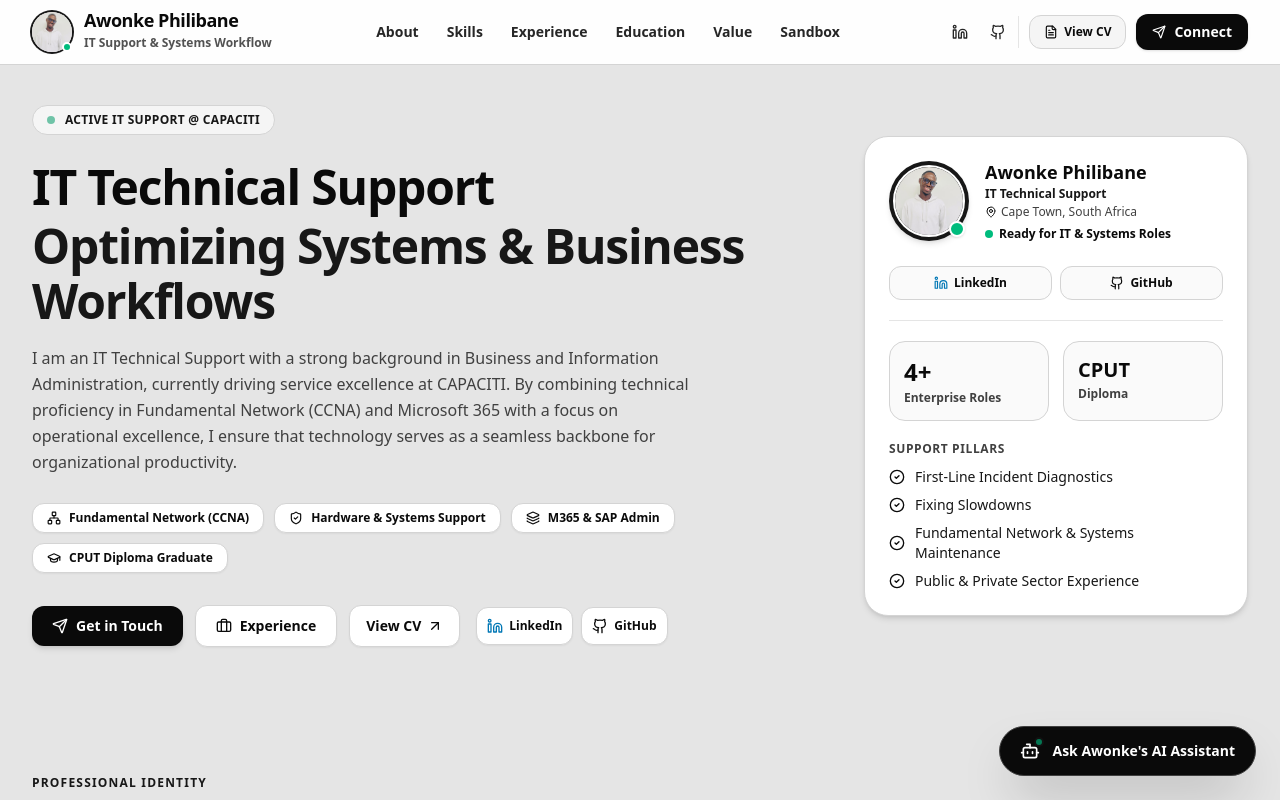
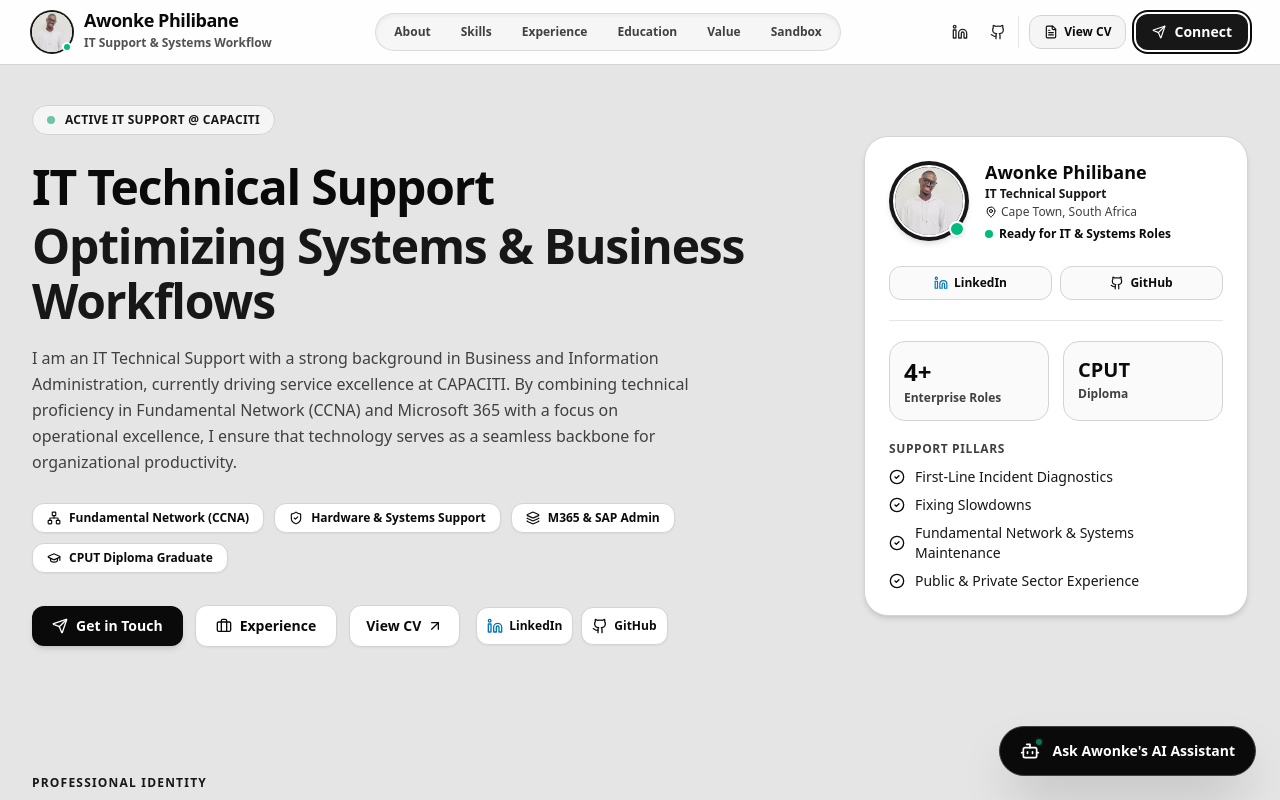
Before and after one commit to AwonkeP/Digital-Profile, a React (Vite) app: page / in a window 1280 px wide. Shown: the top 800 px of the page. Built offline with nearby package versions, Linux system fonts and the light colour scheme.

Commit message:
refactor: optimize server config and enhance navbar
- Streamline server environment detection and path resolution.
- Add active section tracking and Framer Motion support to the navbar.

```diff
--- a/server.ts
+++ b/server.ts
@@ -1,14 +1,10 @@
 import express from "express";
 import path from "path";
-import { fileURLToPath } from "url";
 import { createServer as createViteServer } from "vite";
 import { GoogleGenAI } from "@google/genai";
 import dotenv from "dotenv";
 
 dotenv.config();
-
-const __filename = fileURLToPath(import.meta.url);
-const __dirname = path.dirname(__filename);
 
 const PORT = 3000;
 
@@ -205,7 +201,8 @@ async function startServer() {
   });
 
   // Handle Vite in dev or static files in production
-  if (process.env.NODE_ENV !== "production") {
+  const isProduction = process.env.NODE_ENV === "production" || (process.argv[1] && process.argv[1].includes("dist"));
+  if (!isProduction) {
     const vite = await createViteServer({
       server: { middlewareMode: true },
       appType: "spa",
@@ -213,9 +210,10 @@ async function startServer() {
     app.use(vite.middlewares);
   } else {
     const distPath = path.join(process.cwd(), "dist");
+    const indexPath = path.join(distPath, "index.html");
     app.use(express.static(distPath));
     app.get("*", (req, res) => {
-      res.sendFile(path.join(distPath, "index.html"));
+      res.sendFile(indexPath);
     });
   }
 
--- a/src/components/Navbar.tsx
+++ b/src/components/Navbar.tsx
@@ -1,5 +1,6 @@
-import React, { useState } from 'react';
-import { Moon, Sun, Menu, X, Send, Award, FileText, Linkedin, Github } from 'lucide-react';
+import React, { useState, useEffect } from 'react';
+import { Menu, X, Send, FileText, Linkedin, Github } from 'lucide-react';
+import { motion } from 'motion/react';
 import { PROFILE_INFO } from '../data';
 
 interface NavbarProps {
@@ -8,22 +9,102 @@ interface NavbarProps {
   onOpenResume: () => void;
 }
 
-export const Navbar: React.FC<NavbarProps> = ({ darkMode, setDarkMode, onOpenResume }) => {
+export const Navbar: React.FC<NavbarProps> = ({ onOpenResume }) => {
   const [mobileMenuOpen, setMobileMenuOpen] = useState(false);
+  const [activeSection, setActiveSection] = useState<string>('about');
 
   const navLinks = [
-    { label: 'About', href: '#about' },
-    { label: 'Skills', href: '#skills' },
-    { label: 'Experience', href: '#experience' },
-    { label: 'Education', href: '#education' },
-    { label: 'Value', href: '#value' },
-    { label: 'Sandbox', href: '#simulator' },
+    { id: 'about', label: 'About', href: '#about' },
+    { id: 'skills', label: 'Skills', href: '#skills' },
+    { id: 'experience', label: 'Experience', href: '#experience' },
+    { id: 'education', label: 'Education', href: '#education' },
+    { id: 'value', label: 'Value', href: '#value' },
+    { id: 'simulator', label: 'Sandbox', href: '#simulator' },
   ];
+
+  useEffect(() => {
+    const sectionIds = ['about', 'skills', 'experience', 'education', 'value', 'simulator', 'contact'];
+
+    // Read initial hash from URL if present
+    const currentHash = window.location.hash.replace('#', '');
+    if (currentHash && sectionIds.includes(currentHash)) {
+      setActiveSection(currentHash);
+    }
+
+    const handleScroll = () => {
+      const scrollY = window.scrollY;
+      const windowHeight = window.innerHeight;
+      const documentHeight = document.documentElement.scrollHeight;
+
+      // Bottom of page activates the last section or contact
+      if (scrollY + windowHeight >= documentHeight - 60) {
+        setActiveSection('contact');
+        return;
+      }
+
+      // Check sections from top to bottom
+      const triggerPoint = scrollY + 160;
+
+      let current = '';
+      for (const id of sectionIds) {
+        const el = document.getElementById(id);
+        if (el) {
+          const top = el.offsetTop;
+          const height = el.offsetHeight;
+          if (triggerPoint >= top && triggerPoint < top + height) {
+            current = id;
+            break;
+          }
+        }
+      }
+
+      if (current) {
+        setActiveSection(current);
+      } else if (scrollY < 180) {
+        setActiveSection('about');
+      }
+    };
+
+    window.addEventListener('scroll', handleScroll, { passive: true });
+    handleScroll();
+
+    return () => window.removeEventListener('scroll', handleScroll);
+  }, []);
+
+  const handleNavClick = (e: React.MouseEvent<HTMLAnchorElement>, href: string, sectionId: string) => {
+    e.preventDefault();
+    setActiveSection(sectionId);
+    setMobileMenuOpen(false);
+
+    if (sectionId === 'hero') {
+      window.scrollTo({ top: 0, behavior: 'smooth' });
+      window.history.pushState(null, '', '#hero');
+      return;
+    }
+
+    const targetElement = document.getElementById(sectionId);
+    if (targetElement) {
+      const headerOffset = 76;
+      const elementPosition = targetElement.getBoundingClientRect().top;
+      const offsetPosition = elementPosition + window.pageYOffset - headerOffset;
+
+      window.scrollTo({
+        top: offsetPosition,
+        behavior: 'smooth',
+      });
+
+      window.history.pushState(null, '', href);
+    }
+  };
 
   return (
     <header className="sticky top-0 z-40 bg-white/95 backdrop-blur-md border-b border-neutral-300 transition-colors">
       <div className="max-w-7xl mx-auto px-4 sm:px-6 lg:px-8 h-16 flex items-center justify-between">
-        <a href="#hero" className="flex items-center gap-3 group">
+        <a
+          href="#hero"
+          onClick={(e) => handleNavClick(e, '#hero', 'hero')}
+          className="flex items-center gap-3 group"
+        >
           <div className="relative">
             <img
               id="navbar-profile-avatar"
@@ -44,17 +125,41 @@ export const Navbar: React.FC<NavbarProps> = ({ darkMode, setDarkMode, onOpenRes
           </div>
         </a>
 
-        {/* Desktop Navigation */}
-        <nav className="hidden md:flex items-center gap-7 font-bold text-sm text-neutral-800">
-          {navLinks.map((link) => (
+        {/* Desktop Navigation with Visible Active Tab Indicator */}
+        <nav
+          id="desktop-main-navigation"
+          aria-label="Main Navigation"
+          className="hidden md:flex items-center p-1 bg-neutral-100/90 border border-neutral-300/80 rounded-full shadow-inner gap-0.5"
+        >
+          {navLinks.map((link) => {
+            const isActive = activeSection === link.id;
+            return (
               <a
                 key={link.label}
+                id={`nav-tab-${link.id}`}
                 href={link.href}
-              className="hover:text-neutral-950 hover:underline underline-offset-4 transition-colors"
+                onClick={(e) => handleNavClick(e, link.href, link.id)}
+                aria-current={isActive ? 'page' : undefined}
+                className={`relative px-3.5 py-1.5 rounded-full text-xs font-bold transition-colors z-10 flex items-center gap-1.5 whitespace-nowrap ${
+                  isActive
+                    ? 'text-white'
+                    : 'text-neutral-700 hover:text-neutral-950 hover:bg-neutral-200/60'
+                }`}
               >
-              {link.label}
+                {isActive && (
+                  <motion.span
+                    layoutId="activeNavTabIndicator"
+                    className="absolute inset-0 bg-neutral-950 rounded-full shadow-sm -z-10"
+                    transition={{ type: 'spring', stiffness: 400, damping: 30 }}
+                  />
+                )}
+                {isActive && (
+                  <span className="w-1.5 h-1.5 rounded-full bg-emerald-400 animate-pulse" />
+                )}
+                <span>{link.label}</span>
               </a>
-          ))}
+            );
+          })}
         </nav>
 
         <div className="flex items-center gap-2 sm:gap-2.5">
@@ -97,7 +202,12 @@ export const Navbar: React.FC<NavbarProps> = ({ darkMode, setDarkMode, onOpenRes
           <a
             id="nav-connect-btn"
             href="#contact"
-            className="hidden sm:inline-flex items-center gap-2 bg-neutral-950 hover:bg-neutral-800 text-white px-4 py-2 rounded-xl font-bold text-sm shadow-sm transition-all"
+            onClick={(e) => handleNavClick(e, '#contact', 'contact')}
+            className={`hidden sm:inline-flex items-center gap-2 px-4 py-2 rounded-xl font-bold text-sm shadow-sm transition-all ${
+              activeSection === 'contact'
+                ? 'bg-neutral-900 text-white ring-2 ring-neutral-950 ring-offset-2'
+                : 'bg-neutral-950 hover:bg-neutral-800 text-white'
+            }`}
           >
             <Send className="w-3.5 h-3.5" />
             <span>Connect</span>
@@ -118,16 +228,30 @@ export const Navbar: React.FC<NavbarProps> = ({ darkMode, setDarkMode, onOpenRes
       {/* Mobile Menu Drawer */}
       {mobileMenuOpen && (
         <div className="md:hidden border-b border-neutral-200 px-4 pt-2 pb-5 space-y-2 bg-white/98 backdrop-blur-lg">
-          {navLinks.map((link) => (
+          {navLinks.map((link) => {
+            const isActive = activeSection === link.id;
+            return (
               <a
                 key={link.label}
+                id={`mobile-nav-tab-${link.id}`}
                 href={link.href}
-              onClick={() => setMobileMenuOpen(false)}
-              className="block py-2 text-neutral-950 font-bold hover:underline text-sm"
+                onClick={(e) => handleNavClick(e, link.href, link.id)}
+                className={`flex items-center justify-between py-2.5 px-3.5 rounded-xl font-bold text-sm transition-all ${
+                  isActive
+                    ? 'bg-neutral-950 text-white shadow-sm'
+                    : 'text-neutral-800 hover:bg-neutral-100'
+                }`}
               >
-              {link.label}
+                <span>{link.label}</span>
+                {isActive && (
+                  <span className="text-xs bg-neutral-800 text-neutral-200 px-2 py-0.5 rounded-md font-semibold flex items-center gap-1.5">
+                    <span className="w-1.5 h-1.5 rounded-full bg-emerald-400 animate-pulse" />
+                    Active
+                  </span>
+                )}
               </a>
-          ))}
+            );
+          })}
 
           {/* Social Links in Mobile Drawer */}
           <div className="flex items-center gap-3 py-2 border-t border-neutral-200">
@@ -164,8 +288,12 @@ export const Navbar: React.FC<NavbarProps> = ({ darkMode, setDarkMode, onOpenRes
             </button>
             <a
               href="#contact"
-              onClick={() => setMobileMenuOpen(false)}
-              className="block w-full text-center bg-neutral-950 hover:bg-neutral-800 text-white py-2.5 rounded-xl font-bold text-sm shadow-md"
+              onClick={(e) => handleNavClick(e, '#contact', 'contact')}
+              className={`block w-full text-center py-2.5 rounded-xl font-bold text-sm shadow-md transition-all ${
+                activeSection === 'contact'
+                  ? 'bg-neutral-900 text-white ring-2 ring-neutral-950 ring-offset-2'
+                  : 'bg-neutral-950 hover:bg-neutral-800 text-white'
+              }`}
             >
               Connect with Awonke
             </a>
```
Lines whose indentation alone changed are shown as unchanged.
